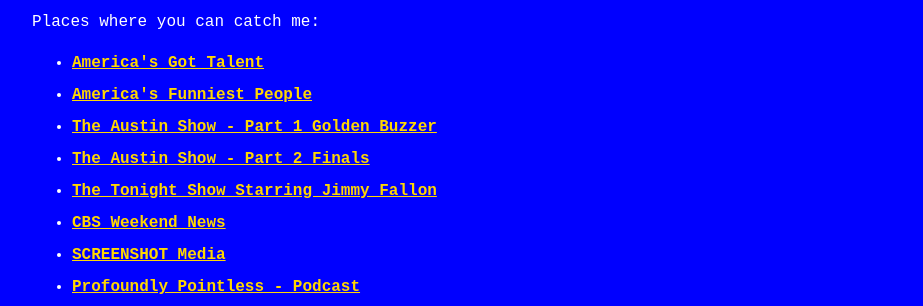
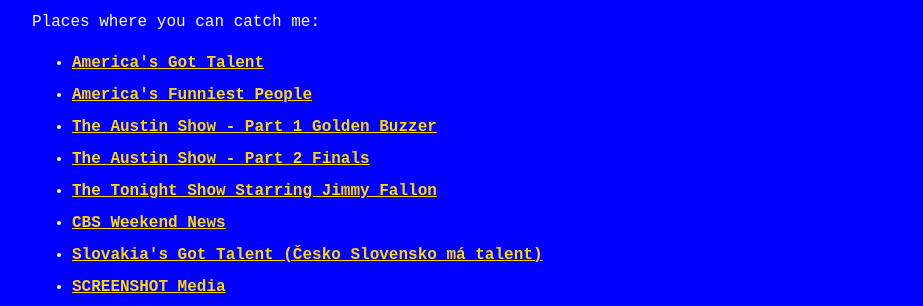
Before and after one commit to ndiesslin/pizzaman, a Gatsby site: page / in a window 1280 px wide. Shown: the part 494-800 px from the top of the page, without its empty margins (178-1101 px from the left). Built offline with nearby package versions, Linux system fonts and the light colour scheme; Gatsby itself is replaced by a stand-in of ours.

Commit message:
Update index.js

```diff
--- a/src/pages/index.js
+++ b/src/pages/index.js
@@ -53,6 +53,10 @@
   {
     text: "CBS Weekend News",
     url: "https://youtu.be/u3cAfkrkKh8?t=1106",
+  },
+  {
+    text: "Slovakia's Got Talent (Česko Slovensko má talent)",
+    url: "https://drive.google.com/file/d/1hNbMCCUybPI1AzrfsQDY6laH1XLRD3d1/view?usp=sharing"
   },
   {
     text: "SCREENSHOT Media",
```
